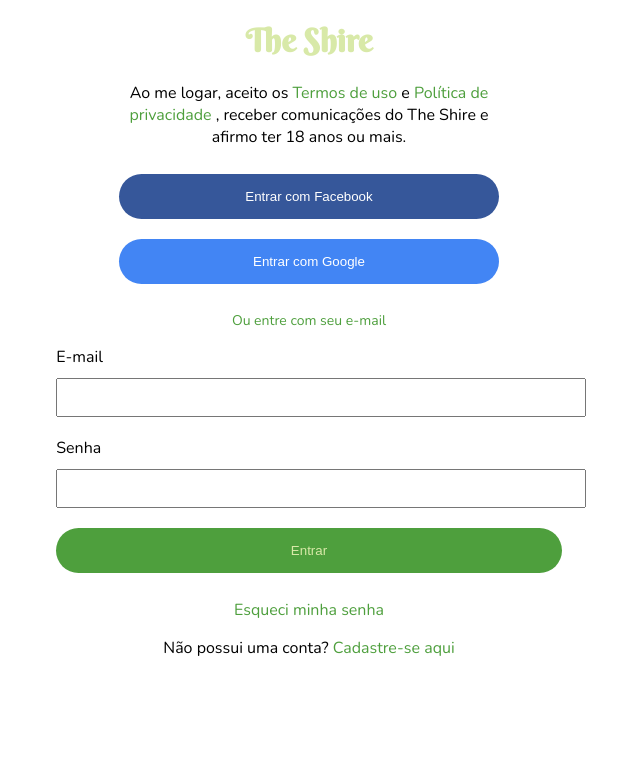
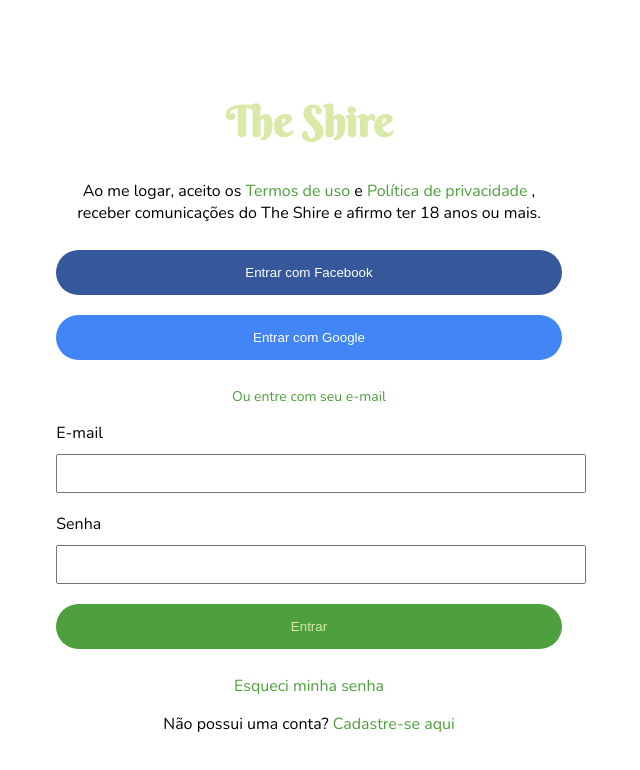
Before and after one commit to amanda-yosh/the-shire, a Vue app: page /login in a window 1280 px wide. Shown: the top 770 px of the page, without its empty margins (331-971 px from the left). Built offline with nearby package versions, Linux system fonts and the light colour scheme.

Commit message:
chore: add style

```diff
--- a/src/components/LoginHeader/LoginHeader.css
+++ b/src/components/LoginHeader/LoginHeader.css
@@ -1,13 +1,15 @@
 .login-container {
-  width: 30%;
+  width: 40%;
   margin: 0 auto;
+  margin-top: 6rem;
   text-align: center;
   font-family: 'Nunito', sans-serif;
 }
 
 .title {
   font-family: 'Berkshire Swash', cursive;
-  font-size: 32px;
+  font-size: 42px;
+  margin-bottom: 2rem;
   color: #D8E9A8;
 }
 
@@ -36,6 +38,7 @@
   border: none;
   border-radius: 50px;
   color: #fff;
+  cursor: pointer;
 }
 
 .btn-facebook {
@@ -45,3 +48,7 @@
 .btn-google {
   background-color: #4285f4;
 }
+
+.btn-text {
+  font-size: 18px;
+}
```
